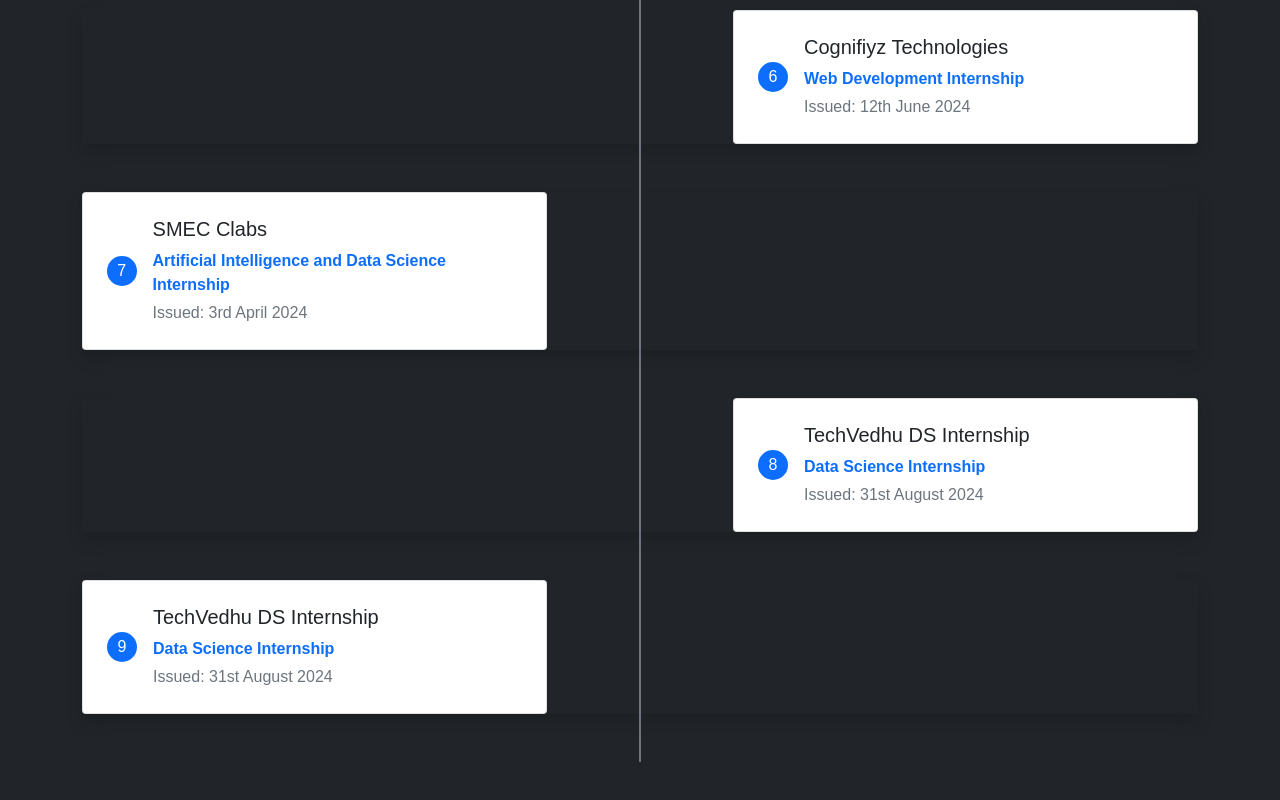
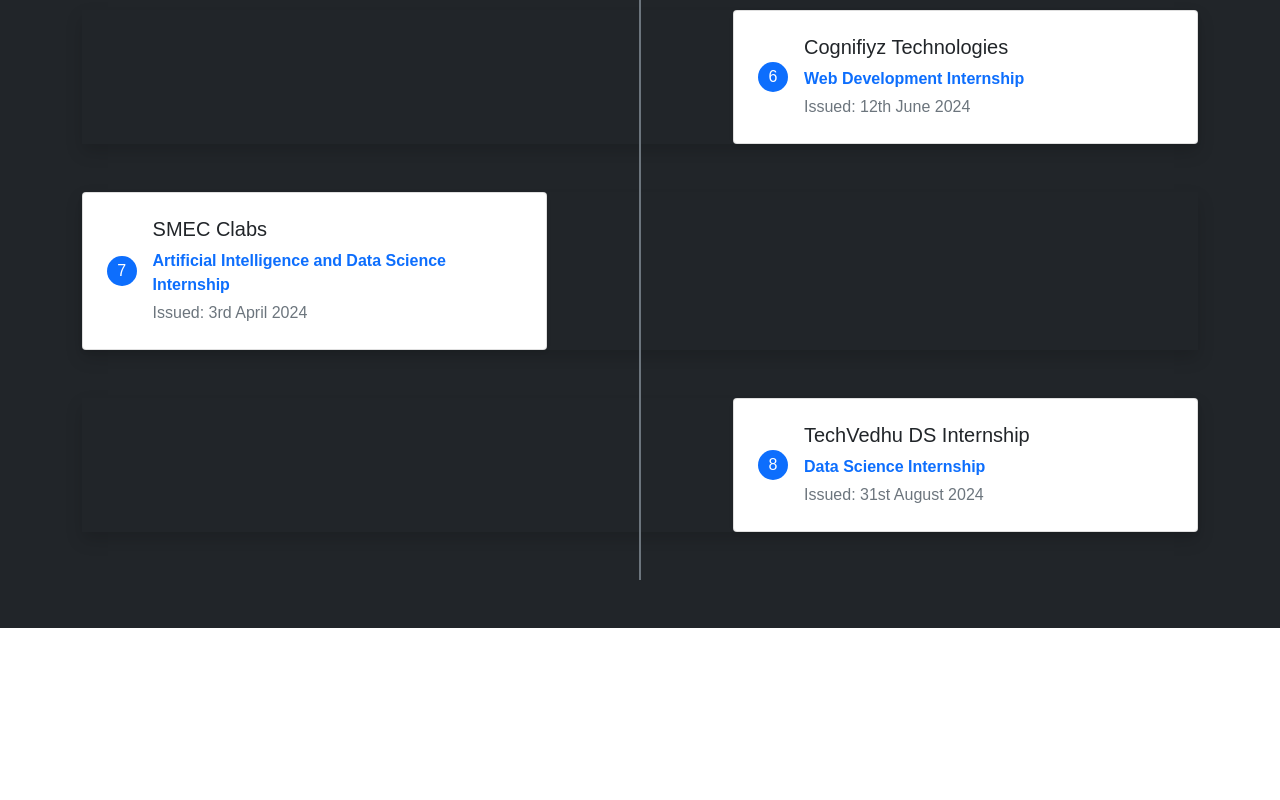
Before and after one commit to SarankiruthikSanthanakrishnan/MyPortfolio, a React (Vite) app: page /Internships in a window 1280 px wide. Shown: the part 1108-1908 px from the top of the page. After the commit the page ends 1736 px from the top, so only its background shows below. Built offline with nearby package versions, Linux system fonts and the light colour scheme.

Commit message:
Internship deleted

```diff
--- a/src/assets/Internship.json
+++ b/src/assets/Internship.json
@@ -62,13 +62,5 @@
     "imageSrc": "Internships/TechVedhu%20DS%20Internship.png",
     "DataofIssue": "31st August 2024",
     "link": "#"
-  },
-  {
-   "id": 9,
-    "course": "TechVedhu DS Internship",
-    "conductor": "Data Science Internship",
-    "imageSrc": "Internships/TechVedhu%20DS%20Internship.png",
-    "DataofIssue": "31st August 2024",
-    "link": "#"
   }
 ]
```
Also changed, not shown: src/Components/Internships.jsx (line endings or trailing spaces).
